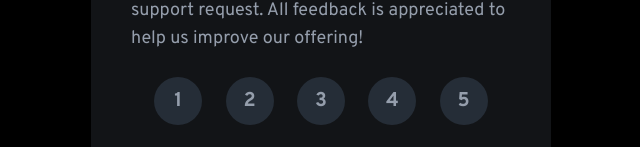
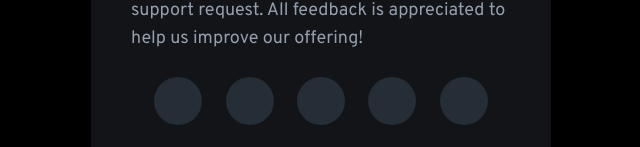
Before and after one commit to lavollmer/interactive-rating-component, a React (Vite) app: page / in a window 1280 px wide. Shown: the part 367-514 px from the top of the page, without its empty margins (319-959 px from the left). Built offline with nearby package versions, Linux system fonts and the light colour scheme.

Commit message:
updating the rating

```diff
--- a/src/components/Rating.jsx
+++ b/src/components/Rating.jsx
@@ -7,24 +7,23 @@ const Rating = ({ number }) => {
   const [rating, setRating] = useState(number);
   const [isSubmitted, setIsSubmitted] = useState(false); // State to track submission
 
-  const handleRatingClick = () => {
+  const handleRatingClick = (number) => {
     setRating(number);
   };
 
   const handleSubmit = (e) => {
     e.preventDefault();
-    if (rating === number) {
+    if (rating === null) {
+      alert("Please select a rating!");
+    } else {
       setIsSubmitted(true);
-      setRating(number);
-    } else {
-      alert("Please select a rating!");
     }
   };
 
   return (
     <div className="flex flex-col space-y-6 bg-very-dark-blue h-80 w-95">
       {isSubmitted ? (
-        <Thank rating={number} className="bg-very-dark-blue" />
+        <Thank rating={rating} className="bg-very-dark-blue" />
       ) : (
         <>
          <div className="flex flex-col bg-dark-blue text-xl font-bold py-2 px-2 rounded-full h-8 w-8">
@@ -42,11 +41,11 @@ const Rating = ({ number }) => {
             </p>
           </div>
           <div className="flex flex-row justify-evenly items-center justify-center">
-            <ButtonCopy number={1} handleRatingClick={number} />
-            <ButtonCopy number={2} handleRatingClick={number} />
-            <ButtonCopy number={3} handleRatingClick={number}/>
-            <ButtonCopy number={4} handleRatingClick={number}/>
-            <ButtonCopy number={5} handleRatingClick={number}/>
+            <ButtonCopy key={number} number={number} onClick={() => handleRatingClick(number)} />
+            <ButtonCopy key={number} number={number} onClick={() => handleRatingClick(number)} />
+            <ButtonCopy key={number} number={number} onClick={() => handleRatingClick(number)}/>
+            <ButtonCopy key={number} number={number} onClick={() => handleRatingClick(number)}/>
+            <ButtonCopy key={number} number={number} onClick={() => handleRatingClick(number)}/>
           </div>
           <div className="flex flex-row items-center justify-center text-center ">
             <button
```
